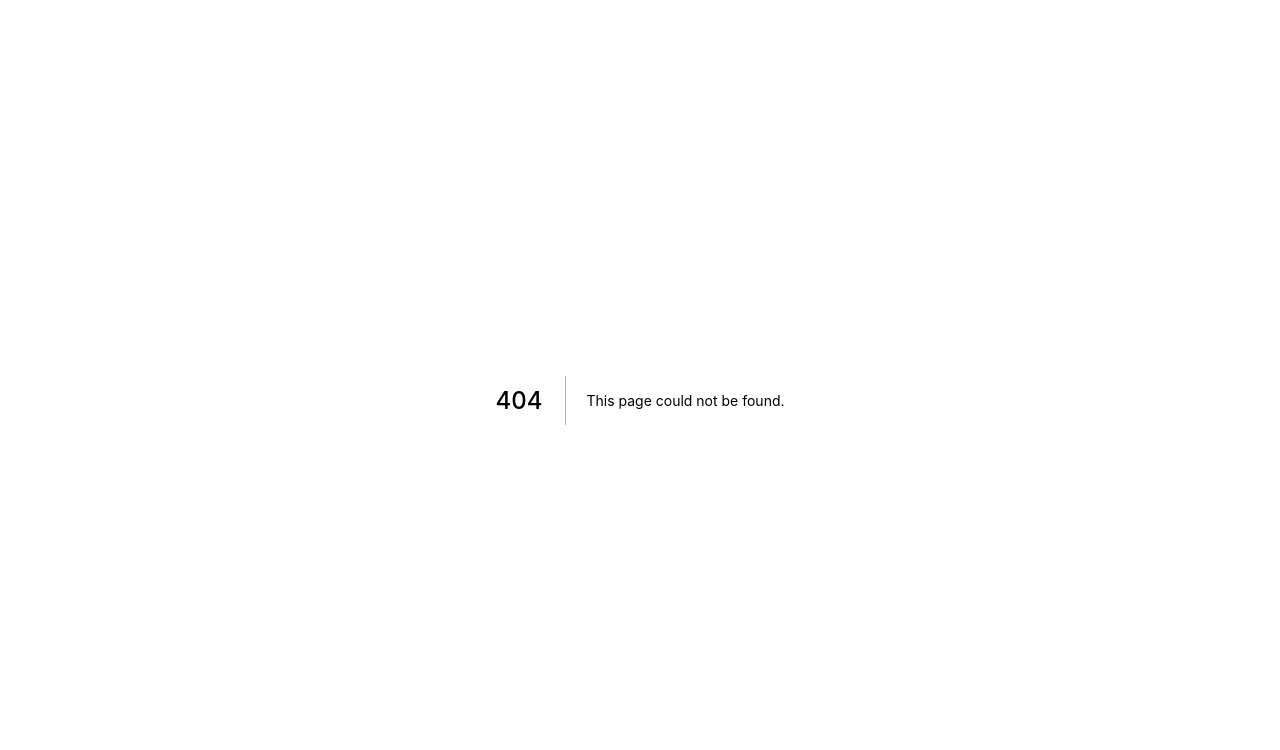
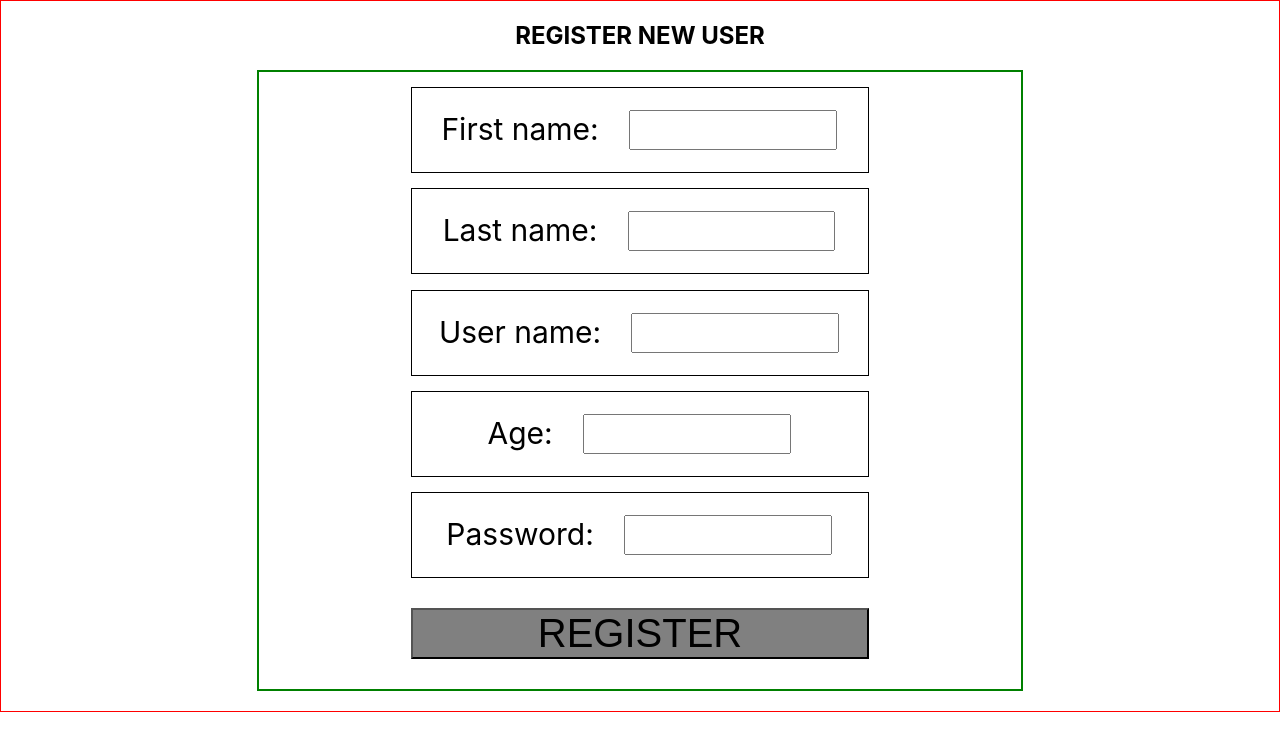
Before and after one commit to Juni-hub/TDT4140-groupup, a Next.js app in the folder frontend/: page /registerUser in a window 1280 px wide. Before the commit this address had no page. Shown: the top 750 px of the page. Built offline with nearby package versions, Linux system fonts and the light colour scheme.

Commit message:
19-make-new-profile-form

```diff
--- /dev/null
+++ b/frontend/components/registerUserForm.js
@@ -0,0 +1,38 @@
+import React from "react";
+import styles from "../styles/Home.module.css"
+
+
+
+const  RegisterUserForm = () => {
+    return(
+        <div className={styles.registerContainer}>
+            <h2>REGISTER NEW USER</h2>
+
+            <form action="submit" className={styles.registerForm}>
+                <label className={styles.registerField}> First name:
+                    <input className={styles.registerInput} type="text" name="firstName"/>
+                </label>
+
+                <label className={styles.registerField}> Last name:
+                    <input className={styles.registerInput} type="text" name="lastName" />
+                </label>
+
+                <label className={styles.registerField}> User name:
+                    <input className={styles.registerInput} type="text" name="userName" />
+                </label>
+
+                <label className={styles.registerField}> Age:
+                    <input className={styles.registerInput} type="number" name="userName" />
+                </label>
+
+                <label className={styles.registerField}> Password:
+                    <input className={styles.registerInput} type="password" name="userName" />
+                </label>
+
+                <button className={styles.registerButton} type="submit"> REGISTER</button>
+            </form>
+        </div>
+    )
+}
+
+export default RegisterUserForm;
--- /dev/null
+++ b/frontend/pages/registerUser.js
@@ -0,0 +1,13 @@
+
+import styles from '../styles/Home.module.css';
+import RegisterUserForm  from '../components/registerUserForm';
+
+const RegisterUser = () => {
+  return (
+    <div className={styles.registerPage}>
+      <RegisterUserForm />
+    </div>
+  )
+}
+
+export default RegisterUser;
--- a/frontend/styles/Home.module.css
+++ b/frontend/styles/Home.module.css
@@ -1,3 +1,5 @@
+
+/*LogInPage*/
 
 .loginPage {
   display: flex;
@@ -14,8 +16,59 @@
   border: 2px solid black;
 }
 
+/*RegisterPage*/
+
+.registerPage{
+  display: flex;
+  justify-content: center;
+  flex-direction: column;
+}
+
+.registerContainer{
+  display: flex;
+  flex-direction: column;
+  justify-content: center;
+  text-align: center;
+  border: 1px solid red;
+}
+
+.registerForm{
+  display: flex;
+  flex-direction: column;
+  justify-content: center;
+  align-items: center;
+  border: 2px solid green;
+  margin: 0px 20% 20px 20%;
+
+}
+
+.registerField{
+  border: 1px solid black;
+  width: 60%;
+  margin-top: 2%;
+  padding: 20px;
+  font-size: 30px;
+}
+
+.registerInput{
+  margin: 2px 2px;
+  padding: 4px;
+  width:50%;
+  height: 40px;
+  margin-left: 30px;
+  font-size: 30px;
+}
+
+.registerButton{
+  width: 60%;
+  background: gray;
+  margin: 30px;
+  text-align: center;
+  font-size: 40px;
+}
+
+/*logInForm*/
 .field{
-  display: flex;
   margin-top: 20px;
   padding: 20px;
 }
```
Also changed, not shown: 2 other files (tests, documents, lock files or other folders).
